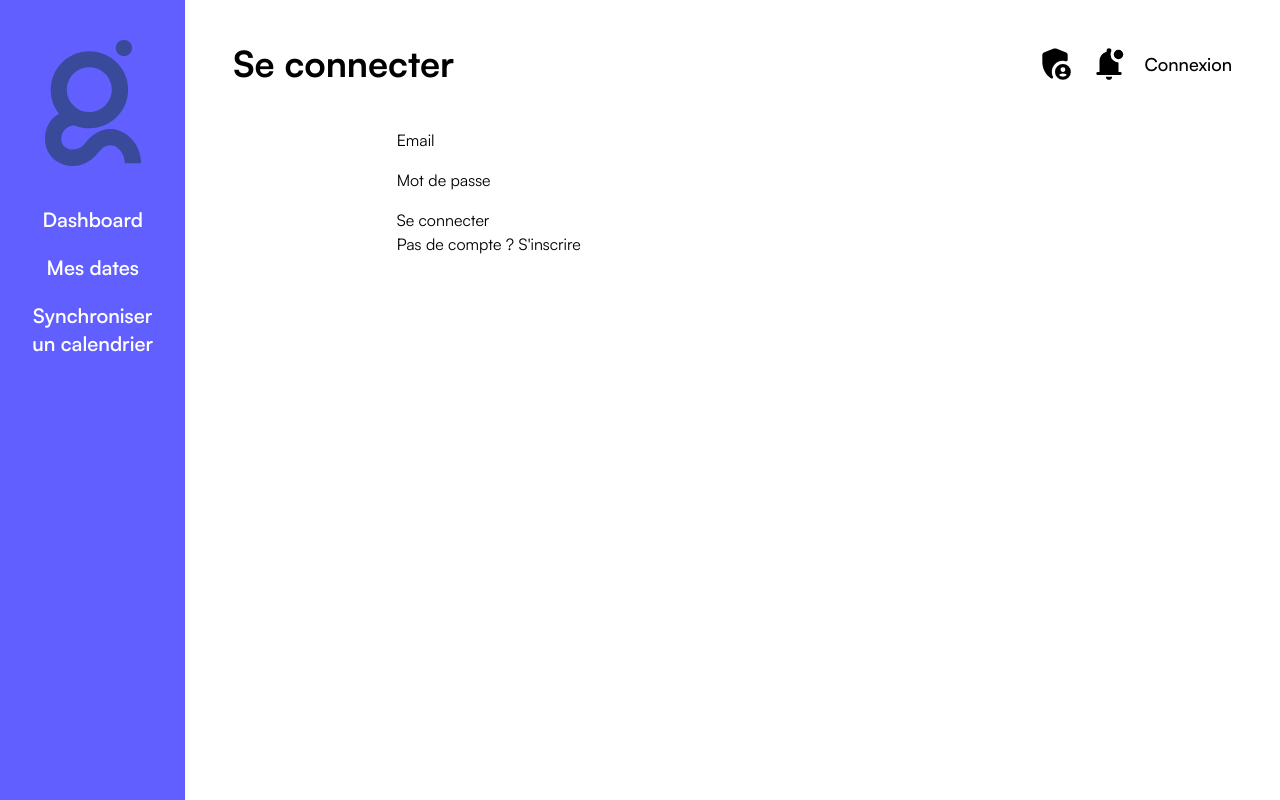
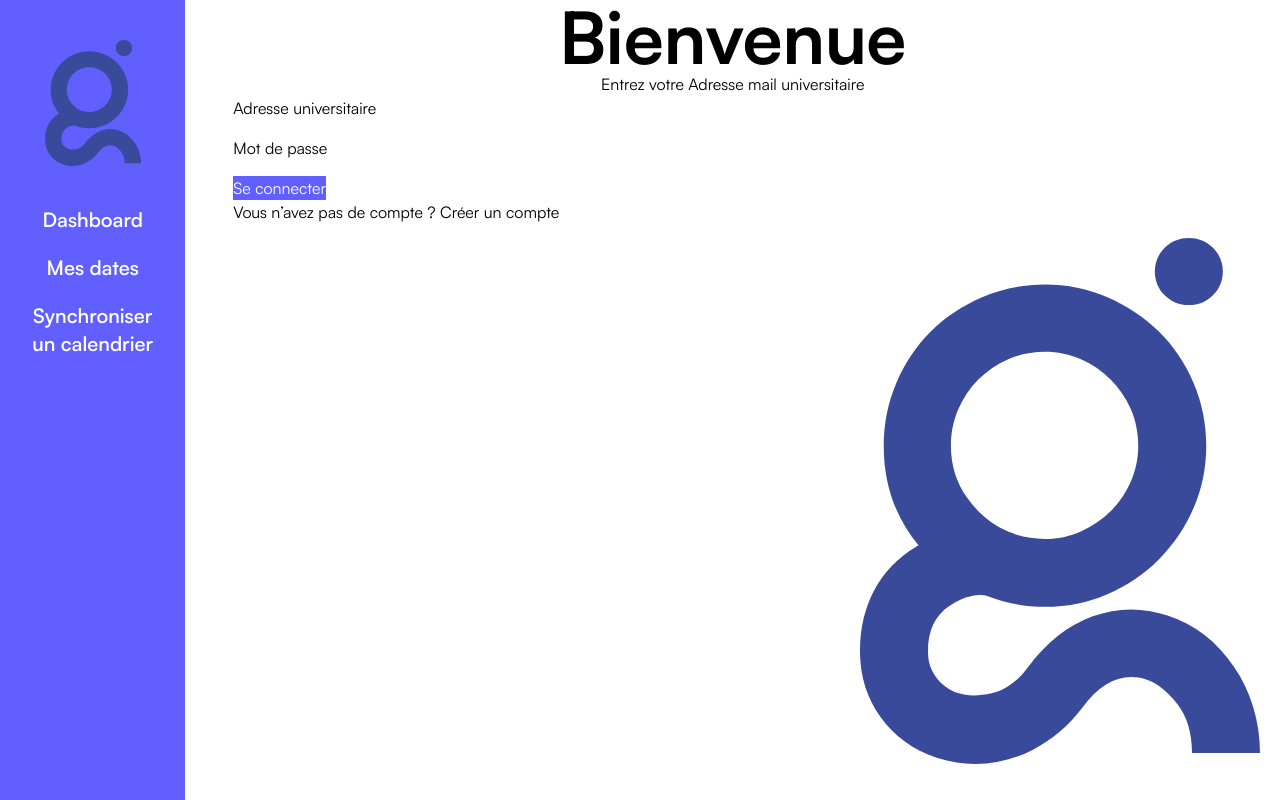
Before and after one commit to valentinbgt/sae401, a Nuxt app: page /compte/connexion in a window 1280 px wide. Built offline with nearby package versions, Linux system fonts and the light colour scheme.

Commit message:
connextion mise an page
mise an page  de connextion

```diff
--- a/components/LoginForm.vue
+++ b/components/LoginForm.vue
@@ -2,12 +2,13 @@
   <form @submit.prevent="submitLogin" class="w-full">
     <div class="space-y-4">
       <div>
-        <label for="email">Email</label>
+        <label for="email">Adresse universitaire
+        </label>
         <input type="email" id="email" v-model="formData.email" required />
       </div>
 
       <div>
-        <label for="password">Mot de passe</label>
+        <label for="password" c>Mot de passe</label>
         <input
           type="password"
           id="password"
@@ -20,11 +21,11 @@
         {{ error }}
       </div>
 
-      <button type="submit" :disabled="loading">
+      <button class="bg-indigo-500 text-white pw-auto"   type="submit" :disabled="loading">
         {{ loading ? "Connexion en cours..." : "Se connecter" }}
       </button>
     </div>
-    <div>Pas de compte ? <NuxtLink to="inscription">S'inscrire</NuxtLink></div>
+    <div>Vous n’avez pas de compte ? <NuxtLink to="inscription">Créer un compte</NuxtLink></div>
   </form>
 </template>
 
--- a/pages/compte/connexion.vue
+++ b/pages/compte/connexion.vue
@@ -1,6 +1,27 @@
 <template>
-  <TopNav :notif="true">Se connecter</TopNav>
-  <div class="max-w-2xl mx-auto">
+
+
+  <div class="absolute z-10 bottom-9 right-5 ">
+    <img
+      src="../../assets/images/logo_agenda.svg"
+      alt="logo-agenda"
+      class="w-100 bottom-9"
+    />
+  </div>
+
+
+
+
+  <div class="flex flex-col items-center justify-center ">
+    <p class="font-bold text-7xl">Bienvenue </p>
+    <p>
+      Entrez votre Adresse mail universitaire
+    </p>
+  </div>
+  <div class="">
     <LoginForm />
   </div>
+
+
+
 </template>
```
